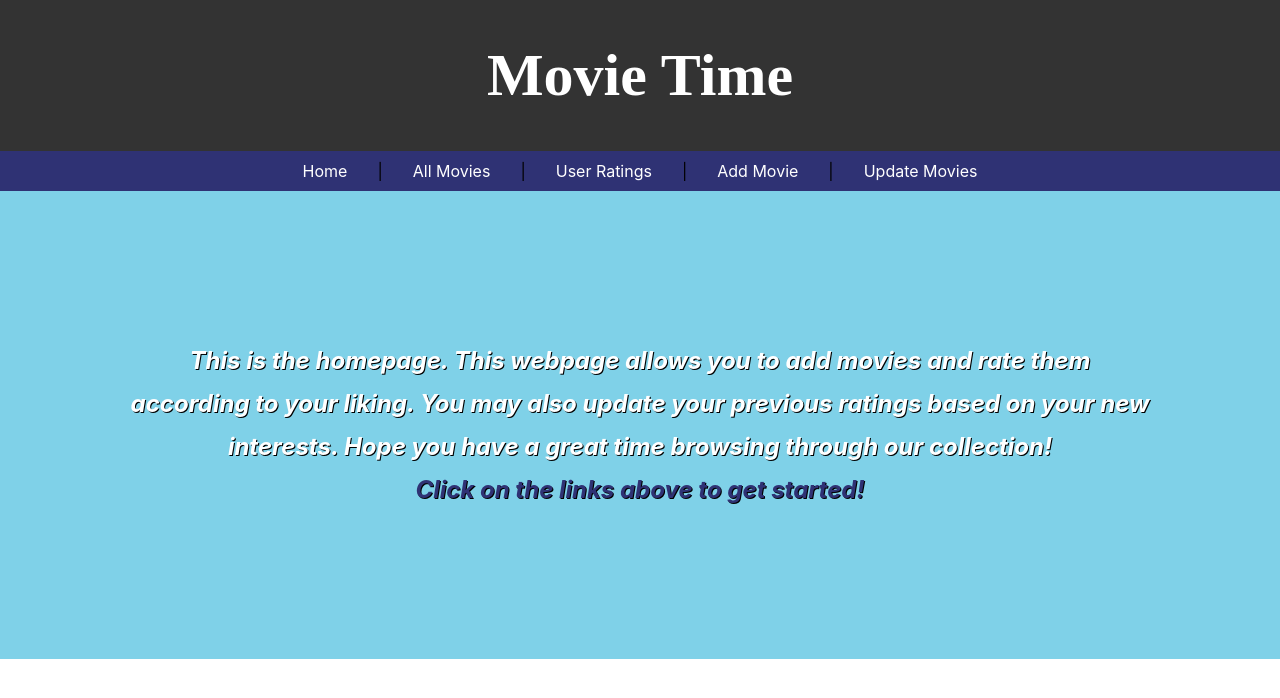
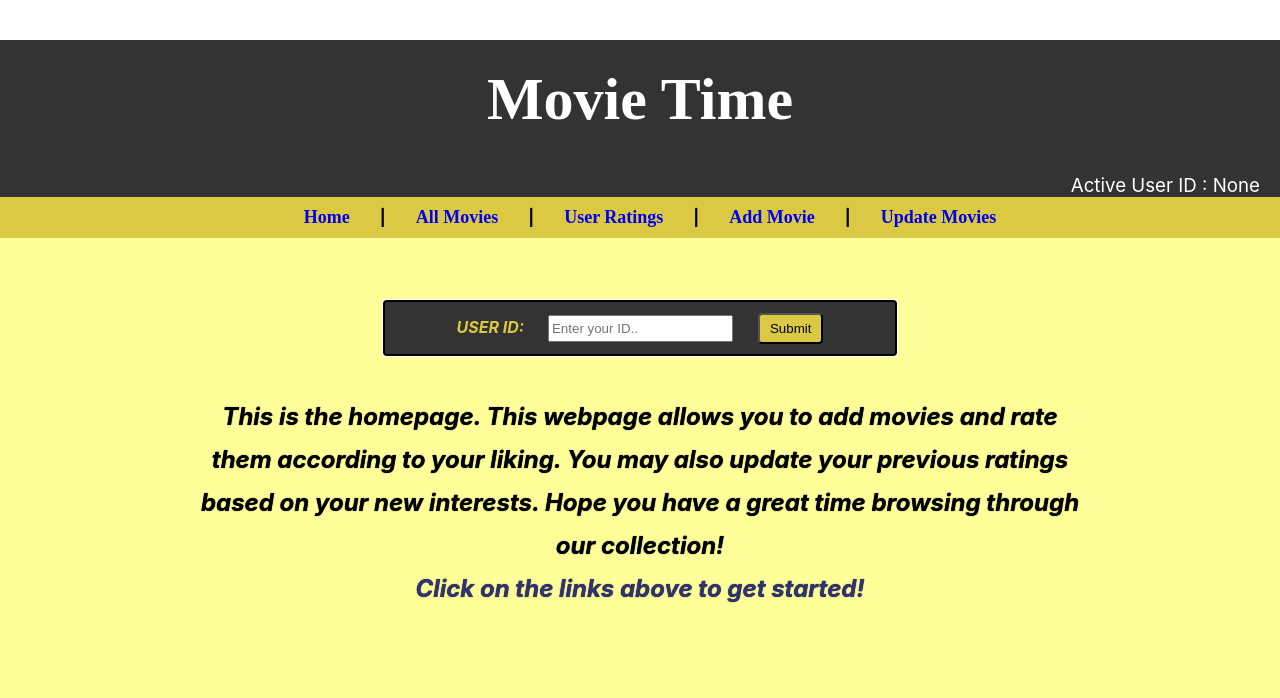
Before and after one commit to birajghosh6/ui-for-movie-catalog, a React (Create React App) app: page / in a window 1280 px wide. Shown: the top 698 px of the page. Built offline with nearby package versions, Linux system fonts and the light colour scheme; no server answers.

Commit message:
Added User ID form and some CSS

```diff
--- a/src/App.js
+++ b/src/App.js
@@ -10,7 +10,13 @@ import axios from 'axios';
 class App extends Component {
 
   state = {
-    movies: []
+    movies: [],
+    userId: 0,
+    solidYellow: '#DCC943',
+    titleBlack: '#333',
+    pastelYellowBackground: '#FFFF99',
+    navbarBlue: '#2F3274',
+    fadedBlueBackground: '#7FD1E8'
   }
 
   componentDidMount() {
@@ -60,6 +66,14 @@ class App extends Component {
       );
   }
 
+  setUserId = (receivedId) => {
+    this.setState({
+      userId: receivedId
+    });
+    //console.log("From App.js");
+    //console.log(receivedId);
+  }
+
   render() {
 
     return (
@@ -69,9 +83,39 @@ class App extends Component {
           //console.log(this.state.movies)
         }
         <header style={headerStyle}>
-          <h1 style={{fontFamily: "Brush Script MT", fontSize: "60px"}} >Movie Time</h1>
+          <h1
+            style={{
+              fontFamily: "Brush Script MT",
+              fontSize: "60px",
+              paddingTop: '25px',
+              paddingBottom: '-45px'
+            }}
+          >
+            Movie Time
+          </h1>
+          <h3 style = {{
+            textAlign: 'right',
+            marginRight: '20px',
+            fontWeight: 'normal',
+            paddingBottom: '0px'
+          }} >
+            Active User ID : {" "}
+              {this.state.userId === 0 ? 'None':this.state.userId}
+          </h3>
+
         </header>
-        <div className="navbar" style={{ backgroundColor: "#2F3274", padding:"10px", textAlign: "center"}}>
+        <div
+          className="navbar"
+          style={{
+              backgroundColor: "#DCC943",
+              padding:"10px",
+              textAlign: "center",
+              width: '100%',
+              marginTop: '-19px',
+              //textShadow: '1px 1px 2px #333',
+              fontWeight: 'bolder'
+          }}
+        >
           <Link to="/home" style={linkStyle}>Home</Link>
           |
           <Link to="/showmovies" style={linkStyle}>All Movies</Link>
@@ -83,14 +127,26 @@ class App extends Component {
           <Link to="/updatemovie" style={linkStyle}>Update Movies</Link>
         </div>
         <div>
-          <Route exact path="/" component={Home} />
-          <Route exact path="/home" component={Home} />
+          <Route exact path="/" render = { props => (
+            <React.Fragment>
+                <Home />
+            </React.Fragment>
+          )} />
+          <Route exact path="/home" render = { props => (
+            <React.Fragment>
+                <Home setUserId= {this.setUserId} />
+            </React.Fragment>
+          )} />
           <Route exact path="/showmovies" render= { props => (
             <React.Fragment>
               <Movies movies= {this.state.movies} />
             </React.Fragment>
           )} />
-          <Route exact path="/showratedmovies" component={RatedMovies} />
+          <Route exact path="/showratedmovies" render = { props => (
+            <React.Fragment>
+                <RatedMovies />
+            </React.Fragment>
+          )} />
           <Route exact path="/addmovie" render = { props => (
             <React.Fragment>
                 <AddMovie addMovie= {this.addMovie} />
@@ -132,13 +188,16 @@ const headerStyle = {
   color: '#fff',
   textAlign: 'center',
   textDecoration: 'none',
-  padding: '1px'
+  marginBottom: '0px'
 }
 
 const linkStyle = {
-  color: '#FFF',
+  //color: '#FFF',
   textDecoration: 'none',
-  padding: '10px 30px'
+  marginTop: '-20px',
+  padding: '10px 30px',
+  fontFamily: 'Copperplate',
+  fontSize: '18px'
 
 }
 
--- a/src/components/Home.js
+++ b/src/components/Home.js
@@ -1,9 +1,86 @@
-import React from 'react'
+import React, { Component } from 'react'
 
-export default function Home() {
+export default class Home extends Component {
+
+    state ={
+        userId: 0
+    }
+
+    handleSubmit = (e) => {
+        e.preventDefault();
+        //console.log(this.state.userId);
+        this.props.setUserId(this.state.userId);
+        this.setState({
+            userId: 0
+        })
+    }
+
+    onClickSubmitButton = (e) => {
+        //console.log("Submit button clicked");
+    }
+
+    handleUserIdInput = (e) => {
+        this.setState({
+            userId: e.target.value
+        });
+    }
+
+    render() {
         return (
             <div style={homePageStyle}>
-            <h2 style={{color:"white", textShadow: '1px 1px 0px #000'}}>This is the homepage. This webpage allows you to add
+                <form   style = {{
+                            marginTop: '-65px',
+                            marginBottom: '10px',
+                            outline: '#000 auto 1px',
+                            paddingBottom: '6px',
+                            paddingTop: '5px',
+                            backgroundColor: '#333',
+                            color: '#DCC943',
+                            marginLeft: 'auto',
+                            marginRight: 'auto',
+                            width: '40%'
+                        }}
+                        onSubmit ={this.handleSubmit}
+                >
+                    <label htmlFor = 'usedId' >USER ID: </label>
+                    <input
+                        type = 'text'
+                        placeholder = 'Enter your ID..'
+                        id = 'usedId'
+                        name = 'usedId'
+                        onChange = {this.handleUserIdInput}
+                        value = {this.state.userId === 0 ?
+                                    '': this.state.userId}
+                        style = {{
+                            marginLeft: '20px',
+                            marginRight: '20px',
+                            height: '21px'
+                        }}
+                    />
+                    <input  type = 'submit'
+                            value = 'Submit'
+                            onClick = {this.onClickSubmitButton}
+                            style = {{
+                                backgroundColor: '#DCC943',
+                                color: 'black',
+                                fontWeight: 'normal',
+                                padding: '6px 10px',
+                                outline: 'auto auto 4px',
+                                marginLeft: '5px',
+                                borderRadius: '4px',
+                                cursor: 'pointer'
+                            }}
+                    />
+                </form>
+                <h2 style={{color:"black",
+                            //textShadow: '1px 1px 0px #000',
+                            textShadow: '0px 0px 1px #000',
+                            marginTop: '40px',
+                            width: '70%',
+                            marginLeft: 'auto',
+                            marginRight: 'auto'
+                }}>
+                    This is the homepage. This webpage allows you to add
                     movies and rate them according to your liking. You
                     may also update your previous ratings based on your
                     new interests. Hope you have a great time browsing
@@ -15,15 +92,19 @@ export default function Home() {
 
 
             </div>
-    )
+        );
+    }
 }
 
 const homePageStyle = {
-    backgroundColor: '#7FD1E8',
+    backgroundColor: '#FFFF99',
     textAlign: 'center',
     fontSize: '30',
     fontStyle: 'italic',
     lineHeight: '43px',
     fontWeight: 'bold',
-    padding: '10%'
+    paddingTop: '10%',
+    position: 'fixed',
+    width: '100%',
+    height: '100%'
 }
--- a/src/components/Movies.js
+++ b/src/components/Movies.js
@@ -4,12 +4,18 @@ import MovieItem from './MovieItem'
 export default class Movies extends Component {
 
     render() {
-        return <div style={{backgroundColor: '#FFFF99'}}>
+        return <body style={{
+                        backgroundColor: '#FFFF99',
+                        position: 'fixed',
+                        width: '100%',
+                        height: '100%'
+                        }}
+                >
             {this.props.movies.map(
             movieItem => (
                 <MovieItem key={movieItem.movieId} movieItem= {movieItem} />
             )
         )}
-        </div>
+        </body>
     }
 }
--- a/src/components/UpdateMovie.js
+++ b/src/components/UpdateMovie.js
@@ -89,13 +89,13 @@ export default class UpdateMovie extends Component {
               position: 'fixed'
             }}>
               <div style={{
-                  backgroundColor: '#333',
+                  backgroundColor: '#DCC943',
                   width: '60%',
                   height: 'auto',
                   marginTop: '30px',
                   marginLeft: 'auto',
                   marginRight: 'auto',
-                  outline: '#000 auto 1px',
+                  outline: '#DCC943 auto 1px',
                   textAlign: 'center'
               }}>
                   <form onSubmit={this.handleSubmit} style={{
@@ -125,7 +125,7 @@ export default class UpdateMovie extends Component {
                       marginBottom: '30px',
                       paddingTop: '25px',
                       paddingBottom: '25px',
-                      backgroundColor: '#DCC943'
+                      backgroundColor: '#333'
                     }} >
                       <label htmlFor="movie_name" style={labelStyle}>
                         Update Name:
@@ -188,5 +188,6 @@ const inputStyle = {
 
 const labelStyle = {
   fontSize: '25px',
-  fontFamily: 'Verdana'
+  fontFamily: 'Times New Roman',
+  color: '#DCC943'
 }
```
Lines whose indentation alone changed are shown as unchanged.
